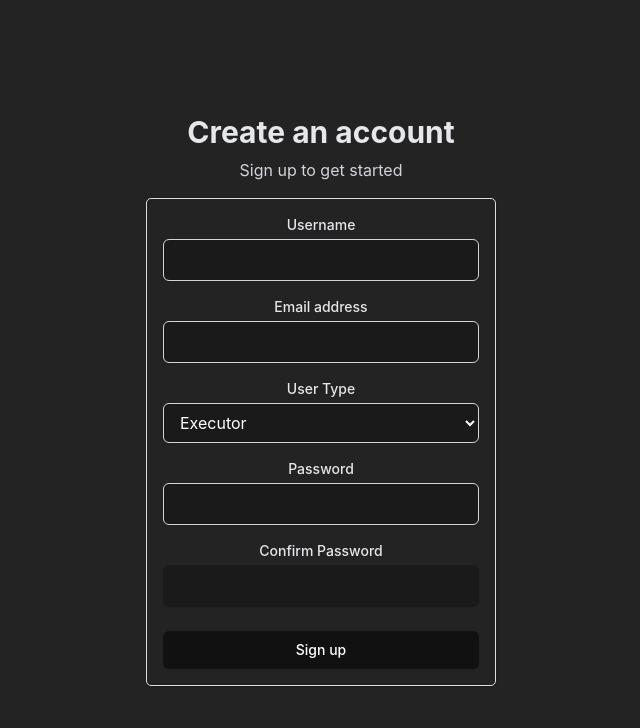
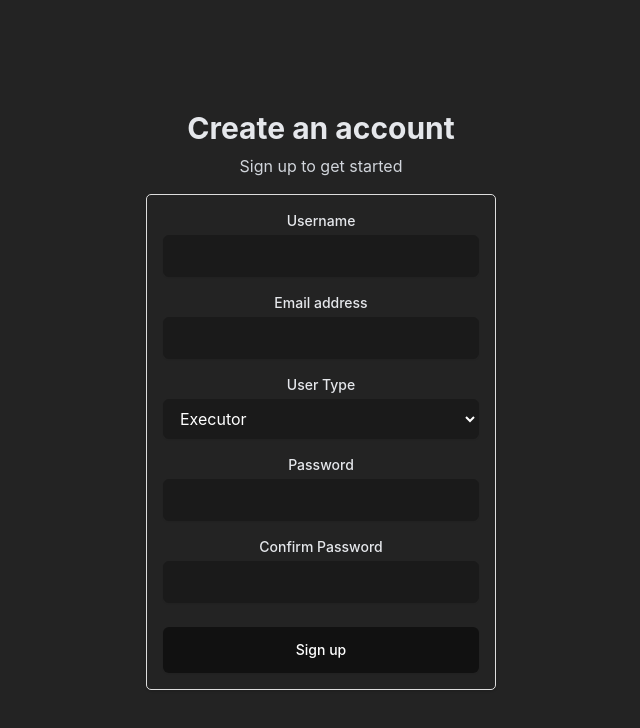
Before and after one commit to CakeVision/proiect_tehnologii_web, a React (Vite) app: page /register in a window 1280 px wide. Shown: the top 728 px of the page, without its empty margins (319-959 px from the left). Built offline with nearby package versions, Linux system fonts and the light colour scheme.

Commit message:
styled the register form a little more

```diff
--- a/src/login/RegisterForm.tsx
+++ b/src/login/RegisterForm.tsx
@@ -132,9 +132,7 @@ const RegisterForm = () => {
                 name="name"
                 type="text"
                 required
-                className="mt-1 block w-full rounded-md border border-gray-300
-                px-3 py-2 shadow-sm
-                bg-[#1a1a1a] border border-[#1a1a1a]"
+                className="mt-1 block w-full rounded-md px-3 py-2 shadow-sm bg-[#1a1a1a] border border-[#1a1a1a]"
                 value={formData.name}
                 onChange={handleChange}
               />
@@ -152,9 +150,7 @@ const RegisterForm = () => {
                 name="email"
                 type="email"
                 required
-                className="mt-1 block w-full rounded-md border
-                border-gray-300 px-3 py-2 shadow-sm focus:border-blue-500
-                bg-[#1a1a1a] border border-[#1a1a1a]"
+                className="mt-1 block w-full rounded-md px-3 py-2 shadow-sm focus:border-blue-500 bg-[#1a1a1a] border border-[#1a1a1a]"
                 value={formData.email}
                 onChange={handleChange}
               />
@@ -172,8 +168,7 @@ const RegisterForm = () => {
                 name="userType"
                 value={formData.userType}
                 onChange={(e) => handleChange(e as any)}
-                className="mt-1 block w-full rounded-md border border-gray-300
-                 px-3 py-2 shadow-sm bg-[#1a1a1a] border border-[#1a1a1a]"
+                className="mt-1 block w-full rounded-md px-3 py-2 shadow-sm bg-[#1a1a1a] border border-[#1a1a1a]"
               >
                 <option value="Executor">Executor</option>
                 <option value="Manager">Manager</option>
@@ -190,9 +185,7 @@ const RegisterForm = () => {
                 name="password"
                 type="password"
                 required
-                className="mt-1 block w-full rounded-md border border-gray-300
-                 px-3 py-2 shadow-sm
-                bg-[#1a1a1a] border border-[#1a1a1a]"
+                className="mt-1 block w-full rounded-md px-3 py-2 shadow-sm bg-[#1a1a1a] border border-[#1a1a1a]"
                 value={formData.password}
                 onChange={handleChange}
               />
@@ -210,9 +203,7 @@ const RegisterForm = () => {
                 name="confirmPassword"
                 type="password"
                 required
-                className="mt-1 block w-full rounded-md
-                 px-3 py-2 shadow-sm
-                bg-[#1a1a1a] border border-[#1a1a1a]"
+                className="mt-1 block w-full rounded-md px-3 py-2 shadow-sm bg-[#1a1a1a] border border-[#1a1a1a]"
                 value={formData.confirmPassword}
                 onChange={handleChange}
               />
@@ -225,9 +216,7 @@ const RegisterForm = () => {
           <div>
             <button
               type="submit"
-              className="w-full flex justify-center py-2 px-4 border border-transparent
-               rounded-md shadow-sm text-sm font-medium text-white bg-[#111111]
-                focus:outline-none focus:ring-2 focus:ring-offset-2 focus:ring-blue-500"
+              className="w-full flex justify-center py-3 px-4 border border-transparent rounded-md shadow-sm text-sm font-medium text-white bg-[#111111] focus:outline-none focus:ring-2 focus:ring-offset-2 focus:ring-blue-500"
             >
               Sign up
             </button>
```
